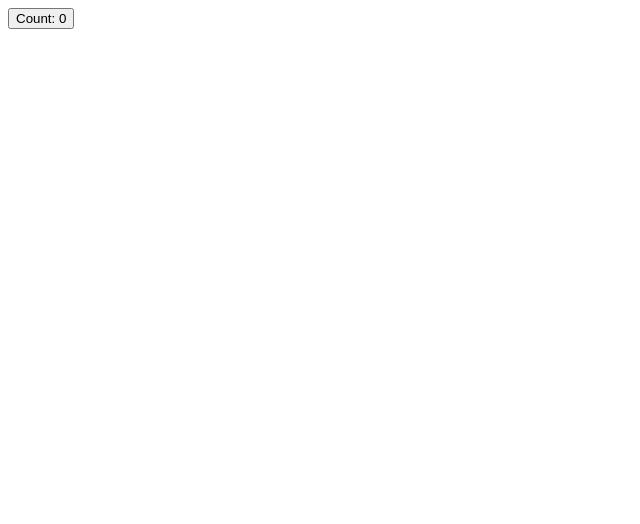
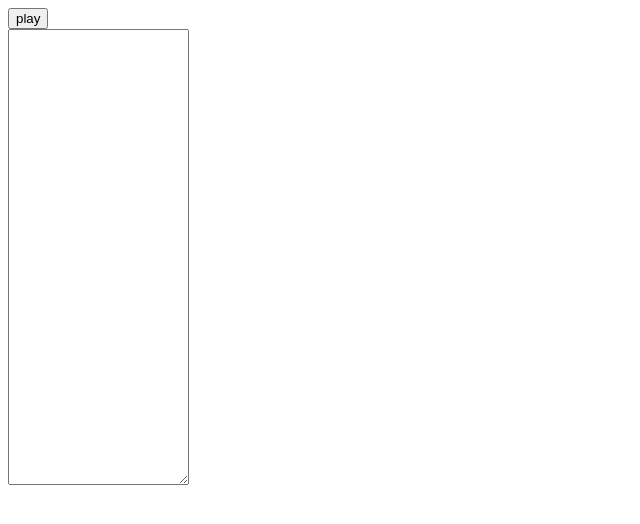
Before and after one commit to jf423/jeff-markdown-slideshow, a React app: page / in a window 1280 px wide. Shown: the top 524 px of the page, without its empty margins (0-640 px from the left). Built offline with nearby package versions, Linux system fonts and the light colour scheme; the HTML template or start-up script is replaced by a standard one.

Commit message:
setSate&bootstrap

```diff
--- a/server.js
+++ b/server.js
@@ -6,7 +6,7 @@ var app = express();
 
 var compiler = webpack(webpackConfig);
 
-app.use(express.static(__dirname + '/www'));
+app.use(express.static(__dirname + '/dist'));
 
 app.use(webpackDevMiddleware(compiler, {
   hot: true,
--- /dev/null
+++ b/src/App.js
@@ -0,0 +1,17 @@
+import React, { Component } from 'react';
+import ReactDOM from 'react-dom';
+import {SlideShowApp} from './Components/SlideShowApp';
+
+
+export class App extends Component {
+  render() {
+    return (
+      <div>
+        <SlideShowApp />
+      </div>
+    );
+  }
+}
+
+
+ReactDOM.render(<App />, document.getElementById('app'));
--- /dev/null
+++ b/src/Components/LivePreview.js
@@ -0,0 +1,27 @@
+import React, { Component } from 'react';
+
+export class LivePreview extends Component{
+	constructor(props,context){
+		super(props,context);
+		this.state = {
+
+		};
+	}
+	componentWillUnMount() {
+
+	}
+	componentDidMount() {
+
+	}
+	render() {
+		return (
+			<div>
+				{this.props.text}
+			</div>
+		);
+	}
+}
+
+LivePreview.defaultProps = {
+
+}
--- /dev/null
+++ b/src/Components/SlideShowApp.js
@@ -0,0 +1,43 @@
+import React, { Component } from 'react';
+import {SlideShowButton} from './SlideShowButton'
+import {LivePreview} from './LivePreview'
+
+
+export class SlideShowApp extends Component{
+	constructor(props,context){
+		super(props,context);
+
+		this.state = {
+			text:''
+		};
+		this.onChange = this.onChange.bind(this);
+	}
+	componentWillUnMount() {
+
+	}
+	componentDidMount() {
+
+	}
+	onChange(e){
+		this.setState({
+			text: e.target.value
+		});
+	}
+	render() {
+		return (
+			<div className="row">
+				<div className="col-md-6 col-sm-6">
+					<SlideShowButton className="btn btn-primary" />
+					<textarea className="form-control" rows="30" onChange={this.onChange} value={this.state.text} />
+				</div>
+				<div className="col-md-6 col-sm-6">
+					<LivePreview text={this.state.text} />
+				</div>
+			</div>
+		);
+	}
+}
+
+SlideShowApp.defaultProps = {
+
+}
--- /dev/null
+++ b/src/Components/SlideShowButton.js
@@ -0,0 +1,33 @@
+import React, { Component } from 'react';
+
+export class SlideShowButton extends Component{
+	constructor(props,context){
+		super(props,context);
+		this.state = {
+
+		};
+		this.handleClick = this.handleClick.bind(this);
+	}
+	componentWillUnMount() {
+
+	}
+	componentDidMount() {
+
+	}
+	handleClick(){
+		this.setState({
+
+		});
+	}
+	render() {
+		return (
+			<div>
+				<button className={this.props.className} onClick={this.handleClick}>play</button>
+			</div>
+		);
+	}
+}
+
+SlideShowButton.defaultProps = {
+
+}
--- a/src/main.js
+++ /dev/null
@@ -1,26 +0,0 @@
-import React from 'react';
-import ReactDOM from 'react-dom';
-
-
-class App extends React.Component {
-  constructor() {
-    super();
-    this.state = {
-      count: 0,
-    };
-  }
-
-  render() {
-    return (
-      <button
-        onClick={() => {
-          this.setState({ count: this.state.count + 1 });
-        }}
-      >
-        Count: {this.state.count}
-      </button>
-    );
-  }
-}
-
-ReactDOM.render(<App />, document.getElementById('app'));
--- a/webpack.config.js
+++ b/webpack.config.js
@@ -3,10 +3,10 @@ var path = require('path');
 var config = {
   context: path.join(__dirname, 'src'),
   entry: [
-    './main.js',
+    './App.js',
   ],
   output: {
-    path: path.join(__dirname, 'www'),
+    path: path.join(__dirname, 'dist'),
     filename: 'bundle.js',
   },
   module: {
```
Also changed, not shown: 2 other files (tests, documents, lock files or other folders).
